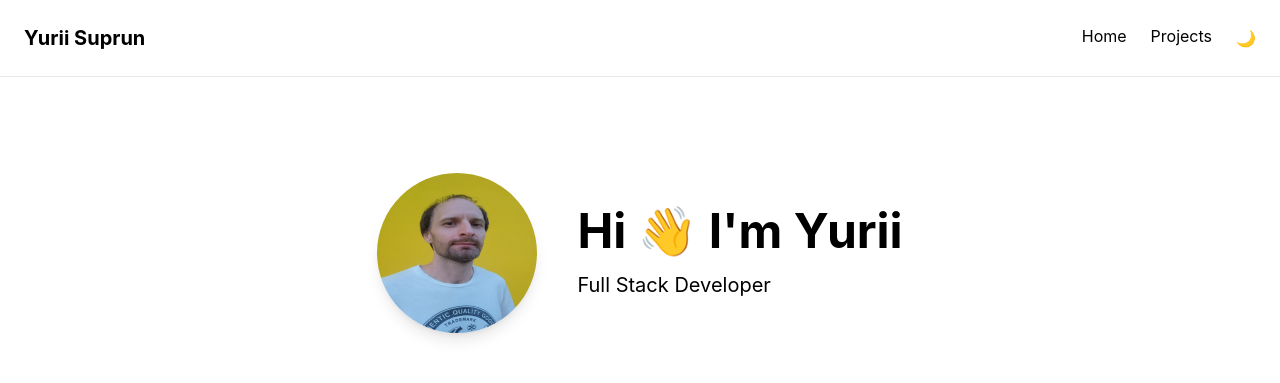
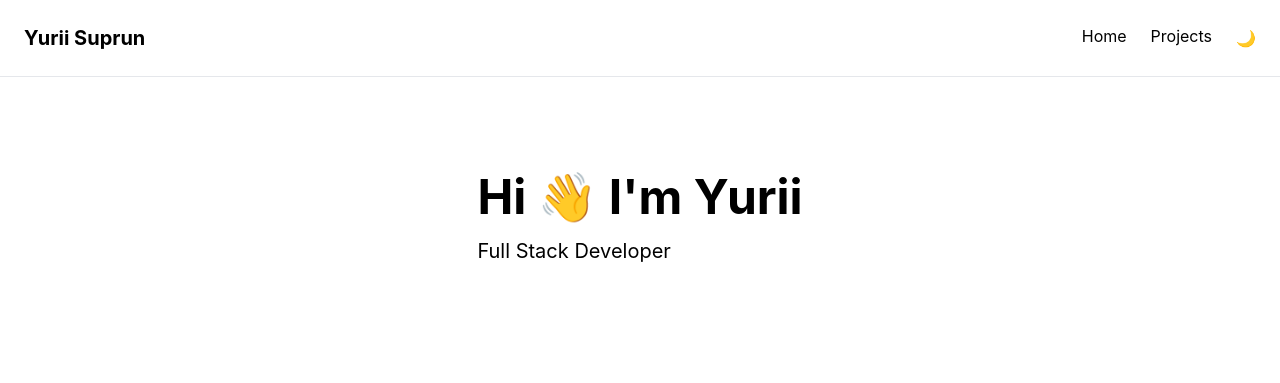
Before and after one commit to yuriisuprun/portfolio, a React (Create React App) app in the folder frontend/: page / in a window 1280 px wide. Shown: the top 383 px of the page. Built offline with nearby package versions, Linux system fonts and the light colour scheme; no server answers.

Commit message:
Update hero component

```diff
--- a/frontend/src/components/Hero.js
+++ b/frontend/src/components/Hero.js
@@ -5,13 +5,6 @@ export default function Hero(){
     return(
 
         <section className="flex items-center justify-center gap-10 py-24">
-
-            <motion.img
-                src="/myphoto.jpg"
-                className="w-40 h-40 rounded-full shadow-lg"
-                initial={{opacity:0,scale:0.8}}
-                animate={{opacity:1,scale:1}}
-            />
 
             <div>
 
```
